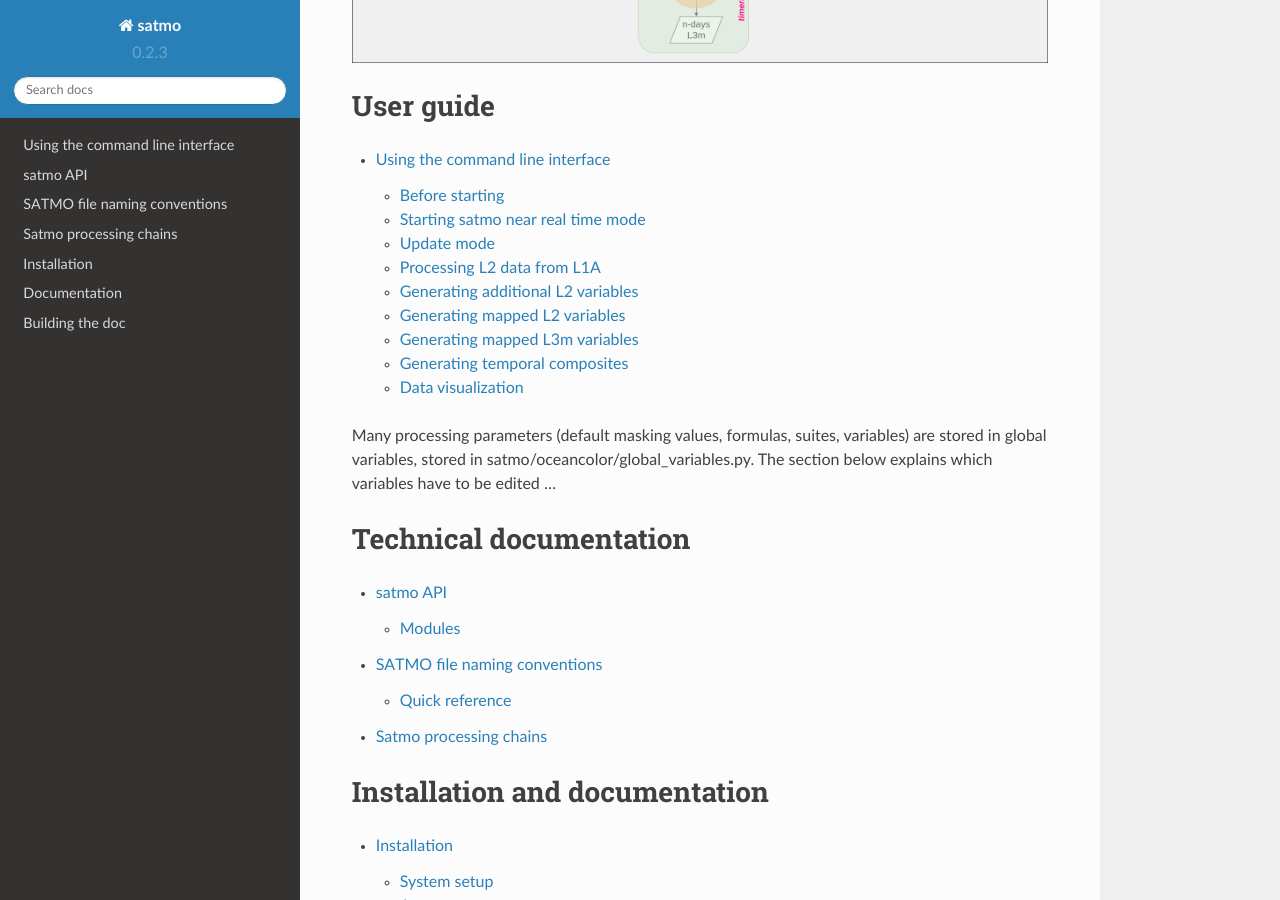
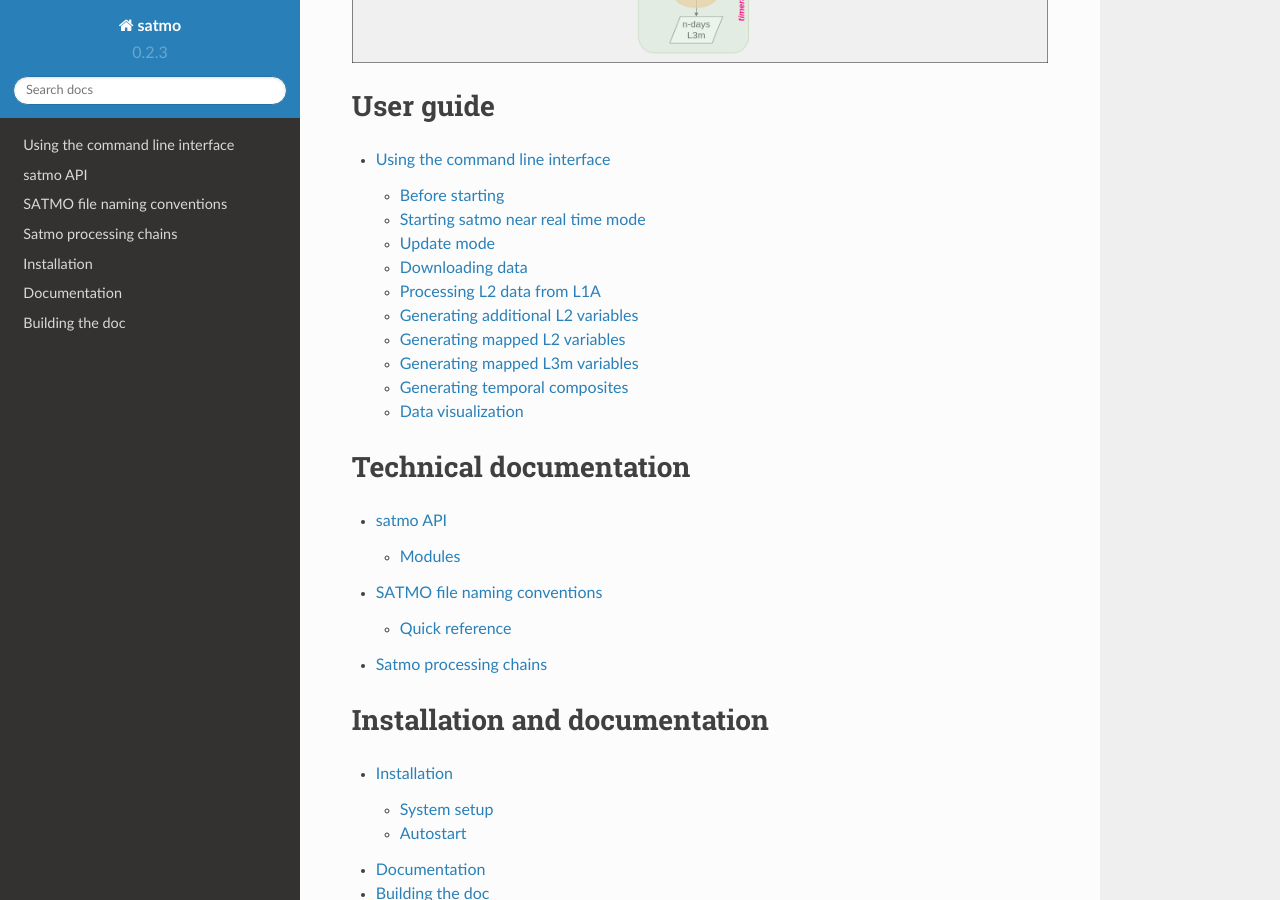
Before and after one commit to CONABIO/satmo, a Sphinx documentation site: the page built from docs/index.rst, in a window 1280 px wide and 900 px high, scrolled down 4592 px. Built offline with Sphinx 7.4.7 and the Read the Docs theme 2.0.0, drawn with Linux system fonts in a browser that asks for light colours.

Commit message:
A few doc fixes

```diff
--- a/docs/index.rst
+++ b/docs/index.rst
@@ -101,10 +101,6 @@
    cli
 
 
-Many processing parameters (default masking values, formulas, suites, variables) are stored in global variables, stored in satmo/oceancolor/global_variables.py. The section below explains which variables have to be edited ...
-
-
-
 
 Technical documentation
 =======================
```
Also changed, not shown: docs/cli.rst (+8 -7 lines).
